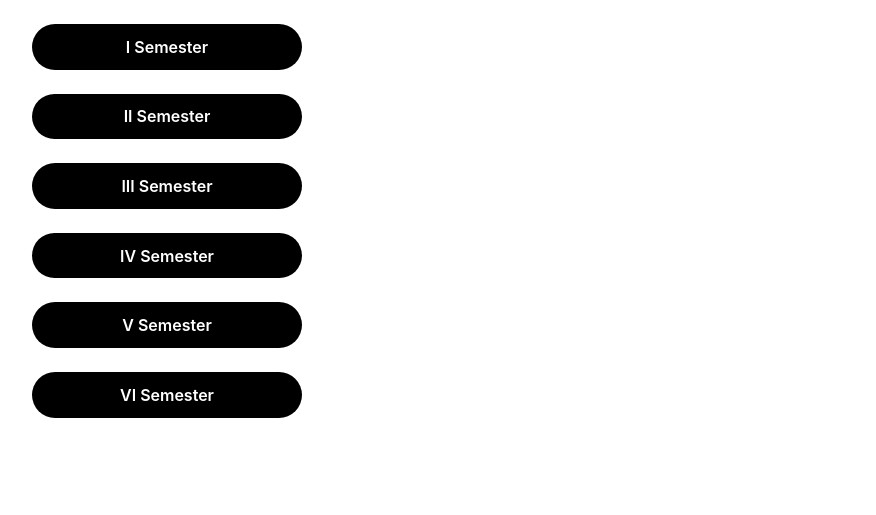
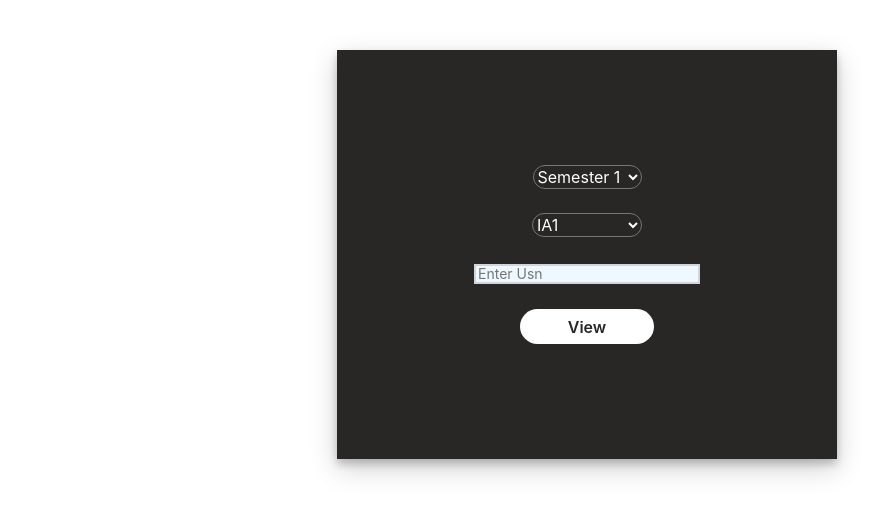
Before and after one commit to gunjanbansal9512/testmanagmentsystem, a PHP site: page /viewmarks.html in a window 1280 px wide. Shown: the part 56-571 px from the top of the page, without its empty margins (53-929 px from the left). Run offline with PHP 8.4, Linux system fonts and the light colour scheme; some libraries are stand-ins or nearby versions.

Commit message:
Add files via upload

```diff
--- /dev/null
+++ b/index.js
@@ -0,0 +1,6 @@
+$(document).ready(function () {
+    $(".selectpicker").selectpicker();
+    $(".bootstrap-select").click(function () {
+         $(this).addClass("open");
+    });
+  });
--- a/style.css
+++ b/style.css
@@ -70,3 +70,49 @@ background-color:white;
     a{
         color: white;
     }
+
+    .selectsem
+    {
+        margin-top: 5%;
+        margin-bottom: 5%;
+        padding: 9%;
+    background:#282726;
+    box-shadow: 0 5px 8px 0 rgba(0, 0, 0, 0.2), 0 9px 26px 0 rgba(0, 0, 0, 0.19);
+    width: 500px;
+    margin: 50px auto 0;
+    text-align: center
+    }
+
+    .view
+    {
+        font-weight: 600;
+    width: 50%;
+    color: #282726;
+    background-color: #fff;
+    border: none;
+    border-radius: 1.5rem;
+    padding:2%;
+
+}
+
+    .usn
+    {
+        height: 20px;
+    position: relative;
+    border: 2px solid #cdcdcd;
+    border-color: rgba(0, 0, 0, .14);
+    background-color: AliceBlue;
+    font-size: 14px;
+    }
+    .selectop
+    {
+        color: white;
+        background-color: #282726;
+        border-radius: 1.5rem;
+    }
+    .selectmar
+    {
+        color: white;
+        background-color: #282726;
+        border-radius: 1.5rem;
+    }
--- a/viewmarks.html
+++ b/viewmarks.html
@@ -22,44 +22,35 @@
              Test Managment System
             </span>
           </nav>
-          <div class="container">
-                <div class="row">
-                        <div class="col-md-6">
-                           <br/>
+          <div class="container selectsem ">
+          <form action="" >
+          <select  class="selectop">
+                <option value="sem1">Semester 1</option>
+                <option value="sem2">Semester 2</option>
+                <option value="sem3">Semester 3</option>
+                <option value="sem4">Semester 4</option>
+                <option value="sem5">Semester 5</option>
+                <option value="sem6">Semester 6</option>
 
-                            <div class="buttons">
-                                <a href=""> I Semester</a>
-                               </div>
-                               <br/>
-
-                               <div class="buttons">
-                                   <a href=""> II Semester</a>
-                                  </div>
-                                  <br/>
-
-                                  <div class="buttons">
-                                      <a href=""> III Semester</a>
-                                     </div>
-                                     <br/>
-
-                                     <div class="buttons">
-                                         <a href=""> IV Semester</a>
-                                        </div>
-                                        <br/>
-
-                                        <div class="buttons">
-                                            <a href=""> V Semester</a>
-                                           </div>
-                                           <br/>
-
-                                           <div class="buttons">
-                                               <a href=""> VI Semester</a>
-                                              </div>
-                        </div>
-                </div>
+              </select>
+              <br/>
+              <br/>
+              <select  class="selectmar">
+                    <option value="ia1">IA1</option>
+                    <option value="ia2">IA2</option>
+                    <option value="ia3">IA3</option>
+                    <option value="fa">Final Marks</option>
 
 
-          </div>
+                  </select>
+              <br/>
+              <br/>
+              <input type="text" placeholder="Enter Usn" class="usn">
+              <br/>
+              <br/>
+              <input type="submit" value="View" class="view">
+            </form>
+        </div>
           <script src="js/jquery-3.3.1.min.js" ></script>
 
         <script src="js/bootstrap.min.js"></script>
```
